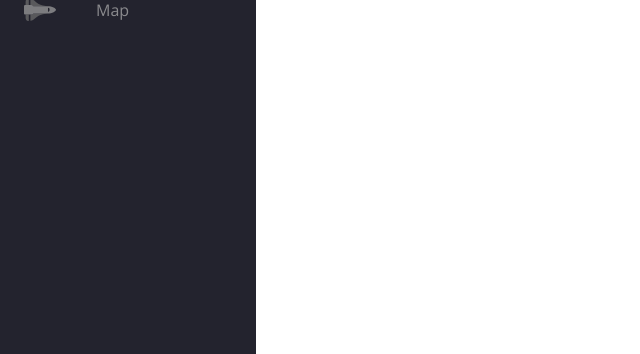
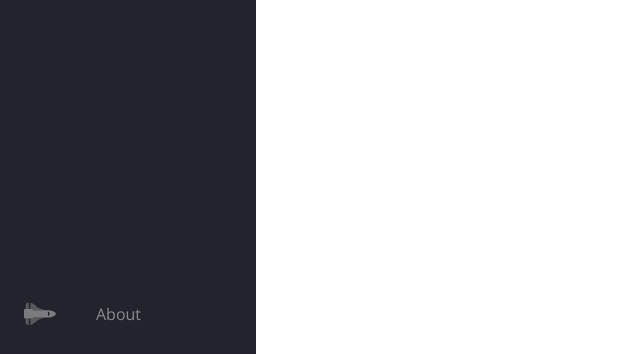
Before and after one commit to poopeloep/DBLWebDevelopment, a Django app: page / in a window 1280 px wide. Shown: the part 446-800 px from the top of the page, without its empty margins (0-640 px from the left). Run offline with Django 3.2, Linux system fonts and the light colour scheme.

```diff
--- a/dbl/static/css/base.css
+++ b/dbl/static/css/base.css
@@ -54,7 +54,7 @@ main {
 }
 
 .nav-item:last-child {
-  /*margin-top: auto;*/
+  margin-top: auto;
 }
 
 .nav-link {
--- a/dbl/templates/base.html
+++ b/dbl/templates/base.html
@@ -253,7 +253,7 @@
                     ></path>
                 </g>
                 </svg>
-                <span class="link-text">Map</span>
+                <span class="link-text">About</span>
             </a>
             </li>
 
```
